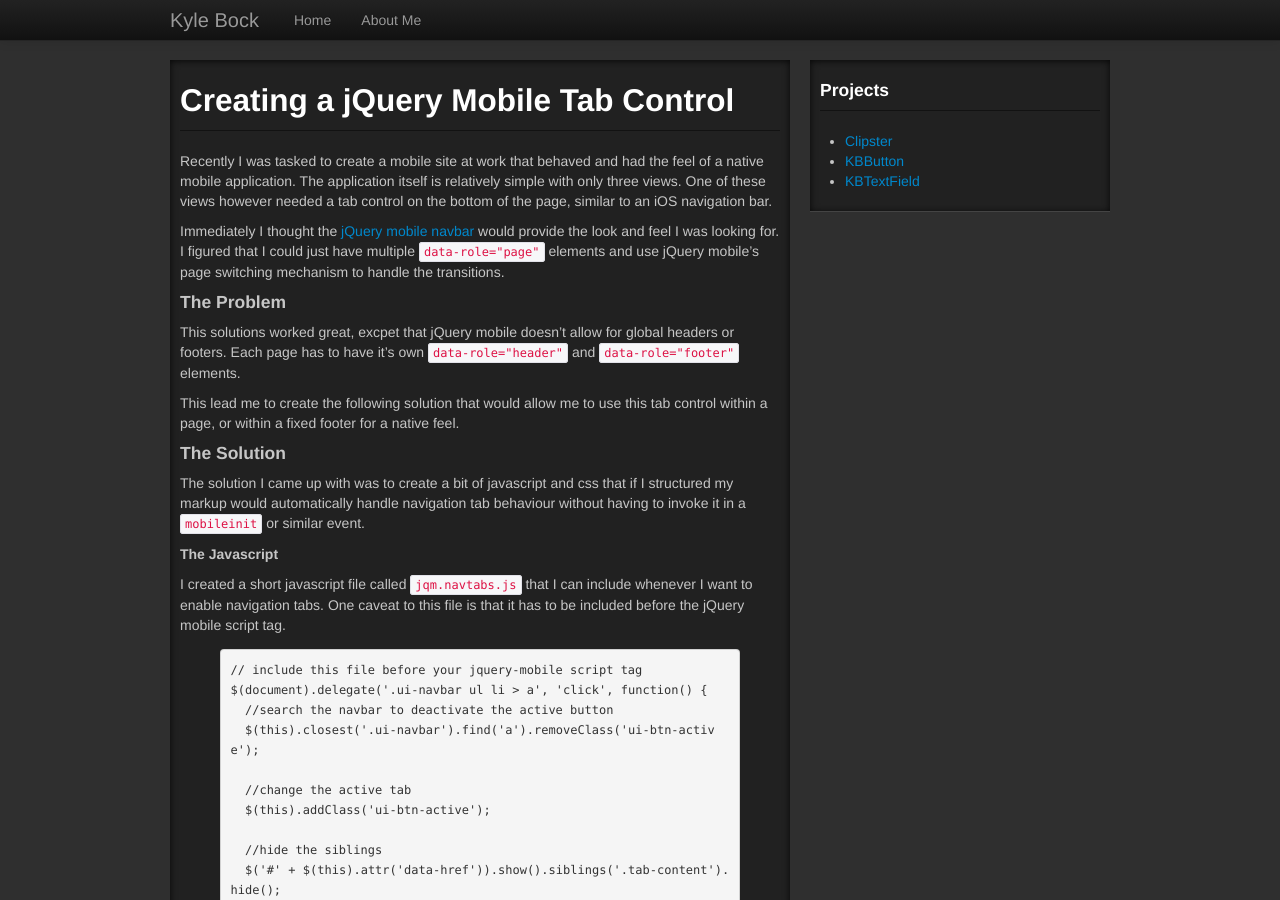
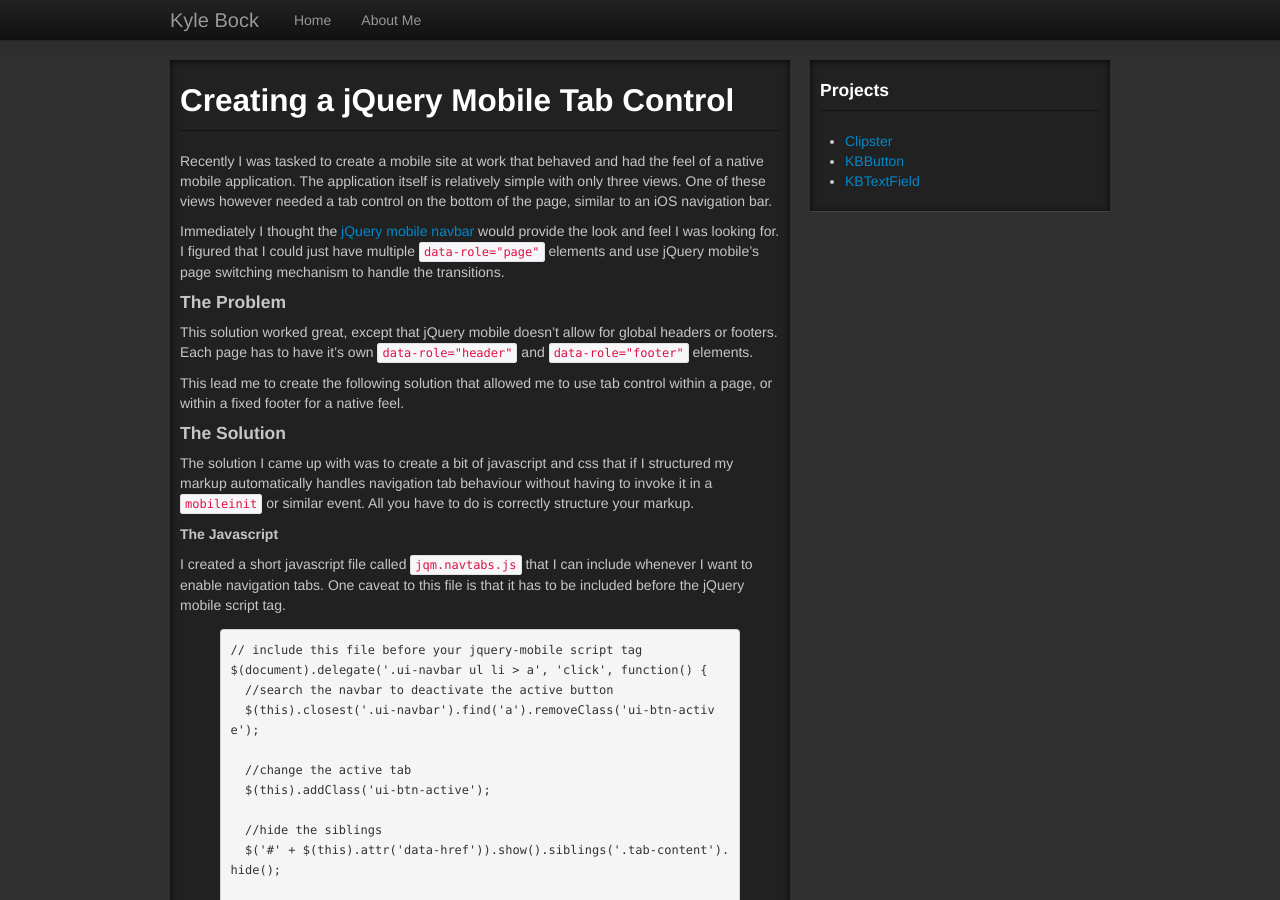
Before and after one commit to frsilent/kwbock.github.com, a Jekyll site: the page built from _posts/2013-01-09-creating-jqm-tab-control.md, in a window 1280 px wide and 900 px high. Built offline with Jekyll 4.4.1, drawn with Linux system fonts in a browser that asks for light colours.

Commit message:
Update _posts/2013-01-09-creating-jqm-tab-control.md
fixing typos and modifying post with feedback from @lightswitch05

```diff
--- a/_posts/2013-01-09-creating-jqm-tab-control.md
+++ b/_posts/2013-01-09-creating-jqm-tab-control.md
@@ -7,12 +7,12 @@ Recently I was tasked to create a mobile site at work that behaved and had the f
 Immediately I thought the [jQuery mobile navbar](http://jquerymobile.com/test/docs/toolbars/docs-navbar.html) would provide the look and feel I was looking for. I figured that I could just have multiple `data-role="page"` elements and use jQuery mobile's page switching mechanism to handle the transitions.
 
 #### The Problem
-This solutions worked great, excpet that jQuery mobile doesn't allow for global headers or footers. Each page has to have it's own `data-role="header"` and `data-role="footer"` elements.
+This solution worked great, except that jQuery mobile doesn't allow for global headers or footers. Each page has to have it's own `data-role="header"` and `data-role="footer"` elements.
 
-This lead me to create the following solution that would allow me to use this tab control within a page, or within a fixed footer for a native feel.
+This lead me to create the following solution that allowed me to use tab control within a page, or within a fixed footer for a native feel.
 
 #### The Solution
-The solution I came up with was to create a bit of javascript and css that if I structured my markup would automatically handle navigation tab behaviour without having to invoke it in a `mobileinit` or similar event.
+The solution I came up with was to create a bit of javascript and css that if I structured my markup automatically handles navigation tab behaviour without having to invoke it in a `mobileinit` or similar event. All you have to do is correctly structure your markup.
 
 ##### The Javascript
 
```
